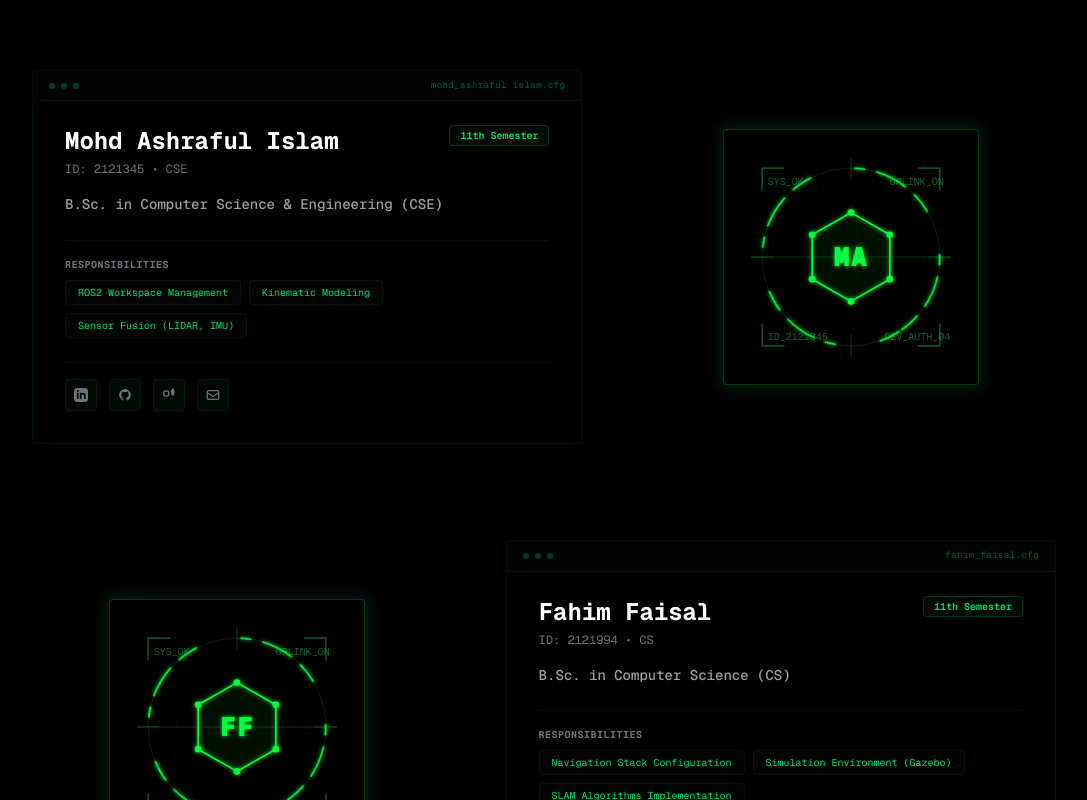
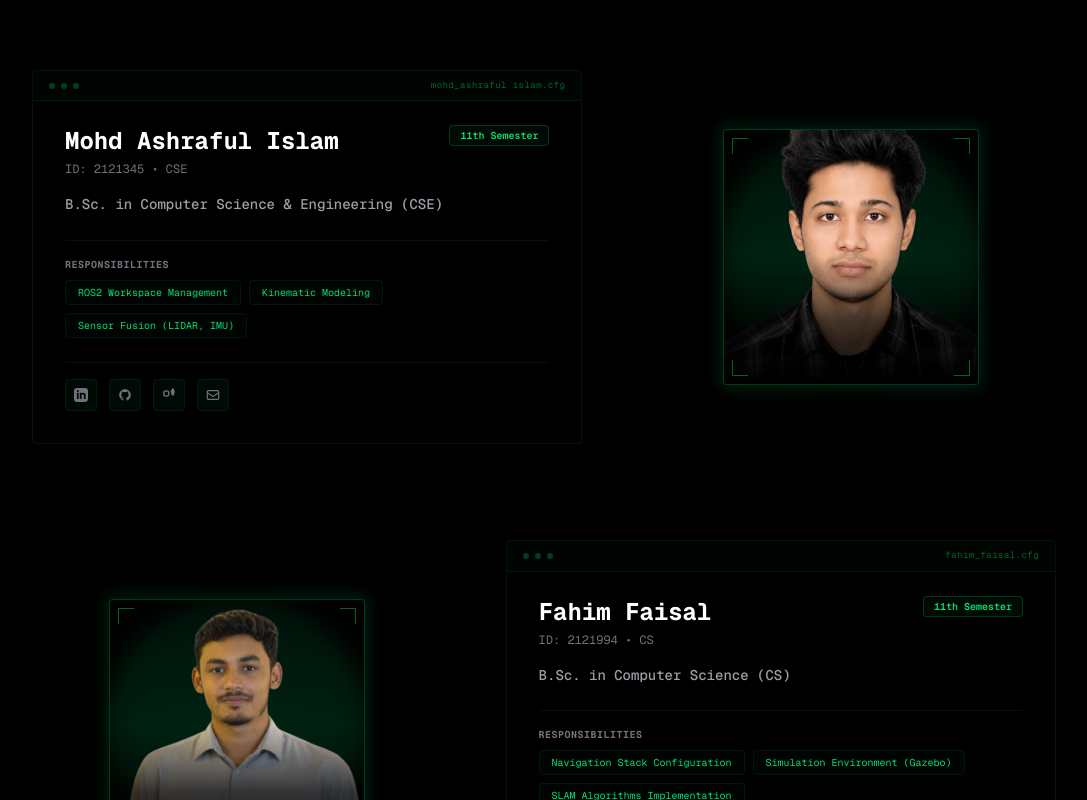
Before and after one commit to shrabondas5544/xyberox, a Next.js app: page /team in a window 1280 px wide. Shown: the part 2320-3120 px from the top of the page, without its empty margins (96-1183 px from the left). Built offline with nearby package versions, Linux system fonts and the light colour scheme.

Commit message:
Integrate Ashraful and Fahim team profile photos with glitch animations

```diff
--- a/app/team/page.tsx
+++ b/app/team/page.tsx
@@ -2,8 +2,10 @@ import React from "react";
 import Link from "next/link";
 import Image from "next/image";
 
-// Import Nijum Barua's picture
+// Import Team pictures
 import nijumPic from "./Nijum baruya.png";
+import ashrafulPic from "./Ashraful.png";
+import fahimPic from "./Fahim.png";
 
 interface TeamMember {
   name: string;
@@ -338,6 +340,16 @@ export default function TeamPage() {
             {teamMembers.map((member, index) => {
               const isLeft = index % 2 === 0;
 
+              // Check if member has a profile photo
+              let memberPic = null;
+              if (member.name === "Nijum Barua") {
+                memberPic = nijumPic;
+              } else if (member.name === "Mohd Ashraful Islam") {
+                memberPic = ashrafulPic;
+              } else if (member.name === "Fahim Faisal") {
+                memberPic = fahimPic;
+              }
+
               return (
                 <div
                   key={member.id}
@@ -353,7 +365,7 @@ export default function TeamPage() {
 
                       {/* Avatar frame */}
                       <div className="relative w-60 h-60 sm:w-64 sm:h-64 bg-black border border-green-500/30 rounded-sm overflow-hidden flex items-center justify-center">
-                        {member.name === "Nijum Barua" ? (
+                        {memberPic ? (
                           <div className="relative w-full h-full">
                             {/* Glowing back background effect */}
                             <div className="absolute -inset-2 bg-gradient-to-t from-green-500/20 via-green-500/10 to-green-500/0 blur-xl rounded-full" />
@@ -361,7 +373,7 @@ export default function TeamPage() {
 
                             {/* Cyberpunk glitching image */}
                             <Image
-                              src={nijumPic}
+                              src={memberPic}
                               alt={member.name}
                               fill
                               sizes="(max-width: 640px) 240px, 256px"
```
Also changed, not shown: app/team/Ashraful.png (added), app/team/Fahim.png (added).
